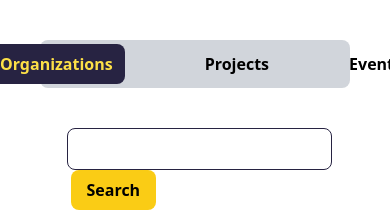
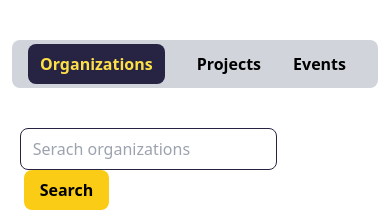
Before and after one commit to prajjwal2-3/hack1, a React (Vite) app: page / in a window 390 px wide. Shown: the top 220 px of the page. Built offline with nearby package versions, Linux system fonts and the light colour scheme.

Commit message:
Organisation page

```diff
--- a/src/components/Organization/Organization.jsx
+++ b/src/components/Organization/Organization.jsx
@@ -42,13 +42,13 @@ function Organization () {
   return (
     <>
       <div className='md:flex justify-between '>
-        <div className='flex gap-20 my-10 mx-10  bg-gray-300 px-4 py-2 md:px-15 rounded-lg justify-center items-center h-12 font-semibold'>
+        <div className='flex gap-8 md:gap-20 my-10 mx-3 md:mx-10  bg-gray-300 px-4 py-2 md:px-15 rounded-lg  items-center h-12 font-semibold'>
             <p className='bg-[#272342] px-3 py-2 rounded-lg text-yellow-300'>Organizations</p>
             <p>Projects</p>
             <p>Events</p>
         </div>
-        <div className='mx-[15%] md:mx-3'>
-            <input type="text" className='px-4 py-2 rounded-lg md:my-10 mx-2 border-[0.1rem] border-[#272342]' />
+        <div className='mx-[3%] md:mx-3'>
+            <input type="text" className='md:px-10 px-3 py-2 rounded-lg md:my-10 mx-2 border-[0.1rem] border-[#272342]' placeholder='Serach organizations' />
             <Button className={'bg-yellow-400 px-4 py-2 rounded-lg mx-3 font-semibold'} text={'Search'} />
         </div>
       </div>
```
